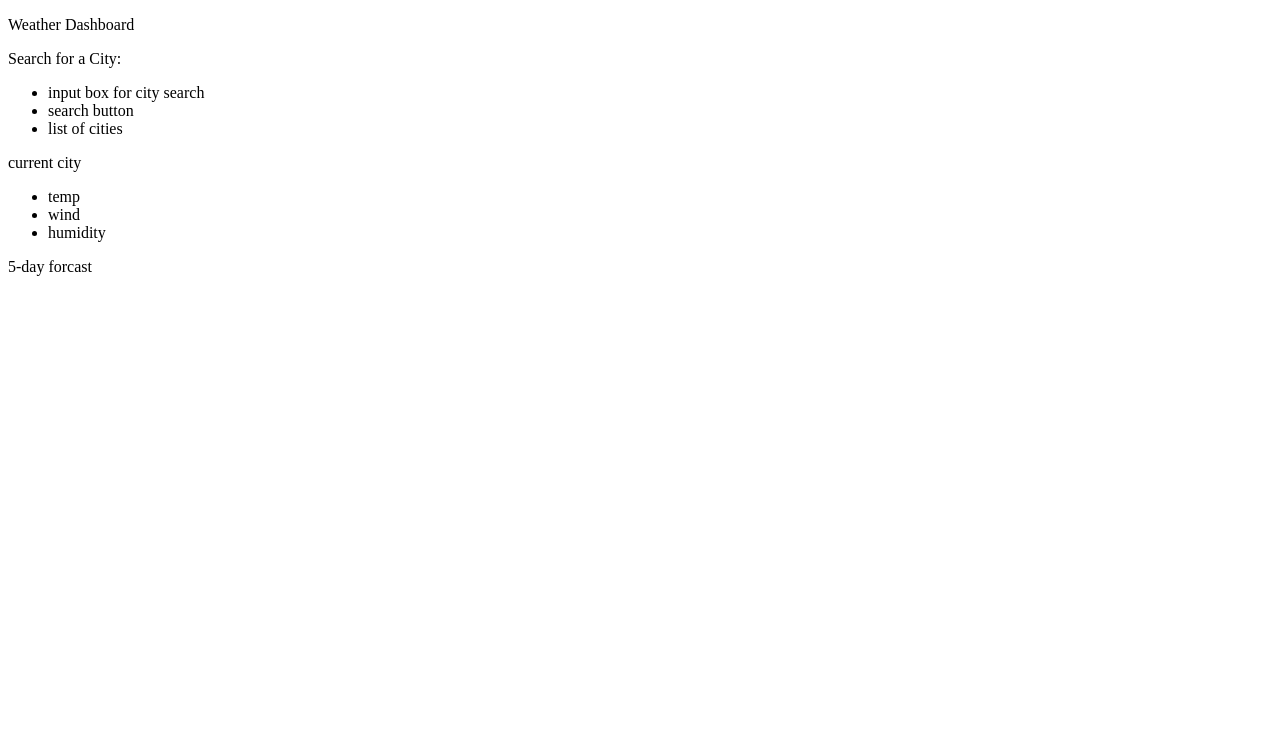
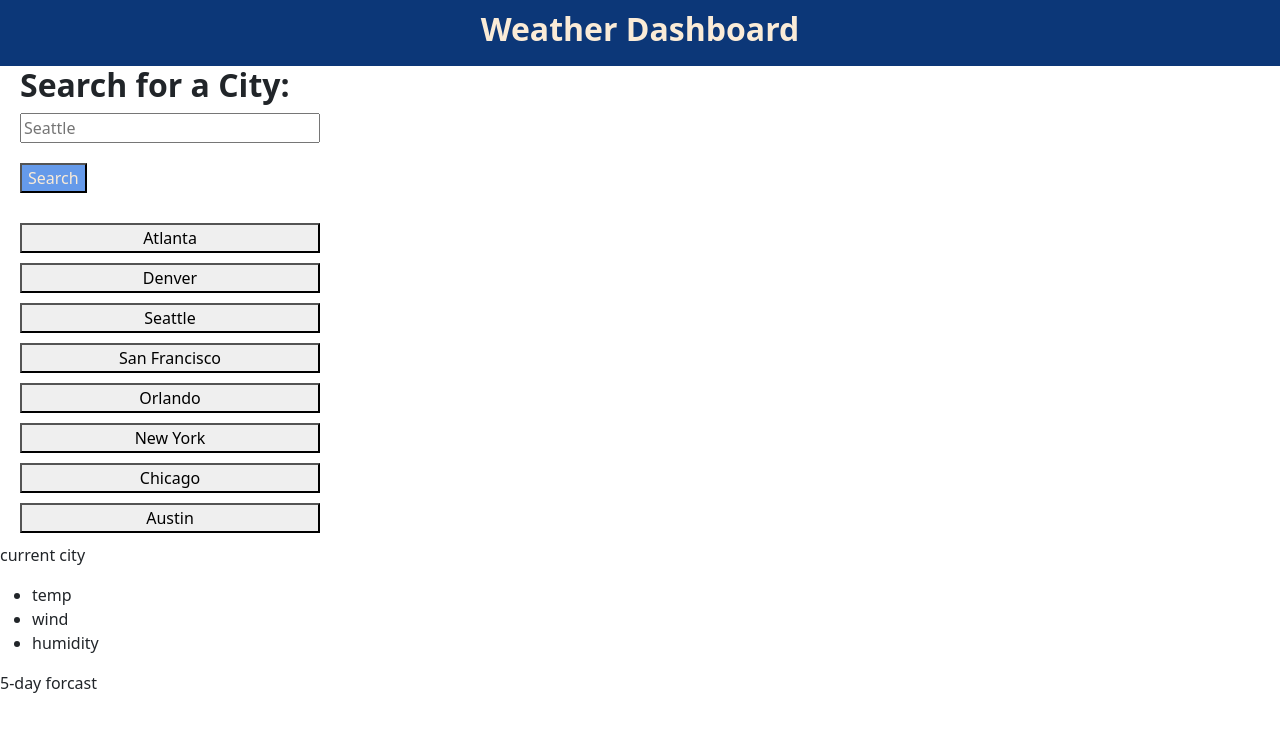
Before and after one commit to appleschaussaa/weather-display, a plain HTML site: page index.html in a window 1280 px wide. Drawn offline with nearby package versions, Linux system fonts and the light colour scheme.

Commit message:
started a rough draft for my index and style sheet, need to add containers/rows/columns for better results

```diff
--- a/assets/style.css
+++ b/assets/style.css
@@ -0,0 +1,40 @@
+body {
+    display:inline;
+    /* flex-wrap: wrap; */
+    margin: 0px;
+}
+
+#top-banner {
+    text-align: center;
+    width: 100%;
+    background-color: rgb(12, 55, 120);
+    color: antiquewhite;
+    padding: 10px 0 10px 0;
+}
+
+h2 {
+    font-weight: bold;
+}
+
+#side-panel {
+    display: inline-block;
+    margin-left: 20px;
+    width: 300px;
+}
+
+form input {
+    width: 300px;
+}
+
+#search-btn {
+    margin: 20px 0px 20px 0px;
+    /* width: 200px; */
+    background-color: rgb(101, 154, 234);
+    color: antiquewhite;
+}
+
+.city-btn {
+    display: block;
+    width: 300px;
+    margin: 10px 0px;
+}
--- a/index.html
+++ b/index.html
@@ -5,20 +5,32 @@
     <meta http-equiv="X-UA-Compatible" content="IE=edge">
     <meta name="viewport" content="width=device-width, initial-scale=1.0">
     <title>Document</title>
+    <link href="https://cdn.jsdelivr.net/npm/bootstrap@5.1.3/dist/css/bootstrap.min.css" rel="stylesheet" integrity="sha384-1BmE4kWBq78iYhFldvKuhfTAU6auU8tT94WrHftjDbrCEXSU1oBoqyl2QvZ6jIW3" crossorigin="anonymous"/>
     <link rel="stylesheet" href="./assets/style.css" />
 </head>
 
 <body>
-    <div>
-        <p>Weather Dashboard</p>
+    <div id="top-banner">
+        <h2>Weather Dashboard</h2>
     </div>
     <div>
-        <p>Search for a City:</p>
-        <ul>
-            <li>input box for city search</li>
-            <li>search button</li>
-            <li>list of cities</li>
-        </ul>
+        <div id="side-panel">
+            <h2>Search for a City:</h2>
+            <form>
+                <input type="text" placeholder="Seattle">
+            </form>
+            <button type="button" id="search-btn">Search</button>
+
+            <button type="button" class="city-btn">Atlanta</button>
+            <button type="button" class="city-btn">Denver</button>
+            <button type="button" class="city-btn">Seattle</button>
+            <button type="button" class="city-btn">San Francisco</button>
+            <button type="button" class="city-btn">Orlando</button>
+            <button type="button" class="city-btn">New York</button>
+            <button type="button" class="city-btn">Chicago</button>
+            <button type="button" class="city-btn">Austin</button>
+
+        </div>
     </div>
     <div>
         <p>current city</p>
@@ -32,7 +44,8 @@
         <p>5-day forcast</p>
     </div>
 
-<script src="assets/script.js"></script>
+    <script src="https://code.jquery.com/jquery-3.5.1.min.js"></script>
+    <script src="assets/script.js"></script>
 
 </body>
 
```
